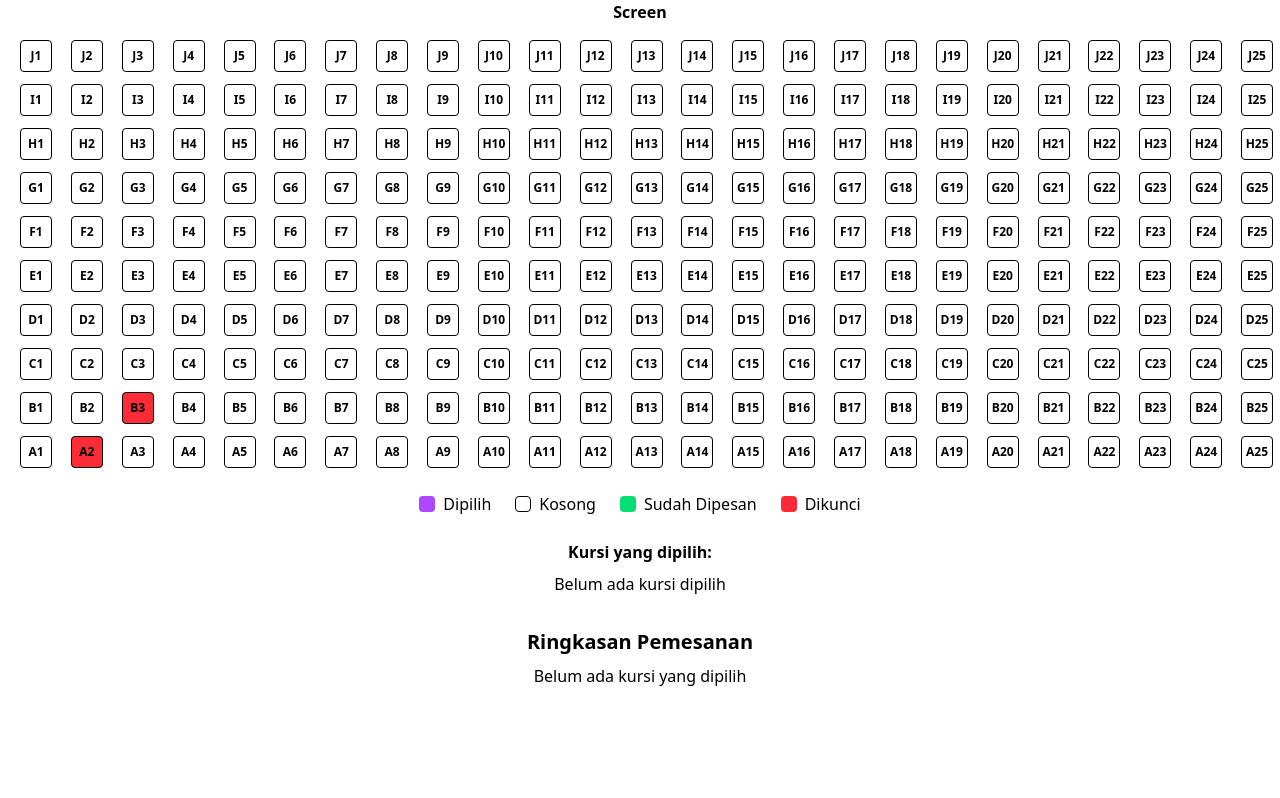
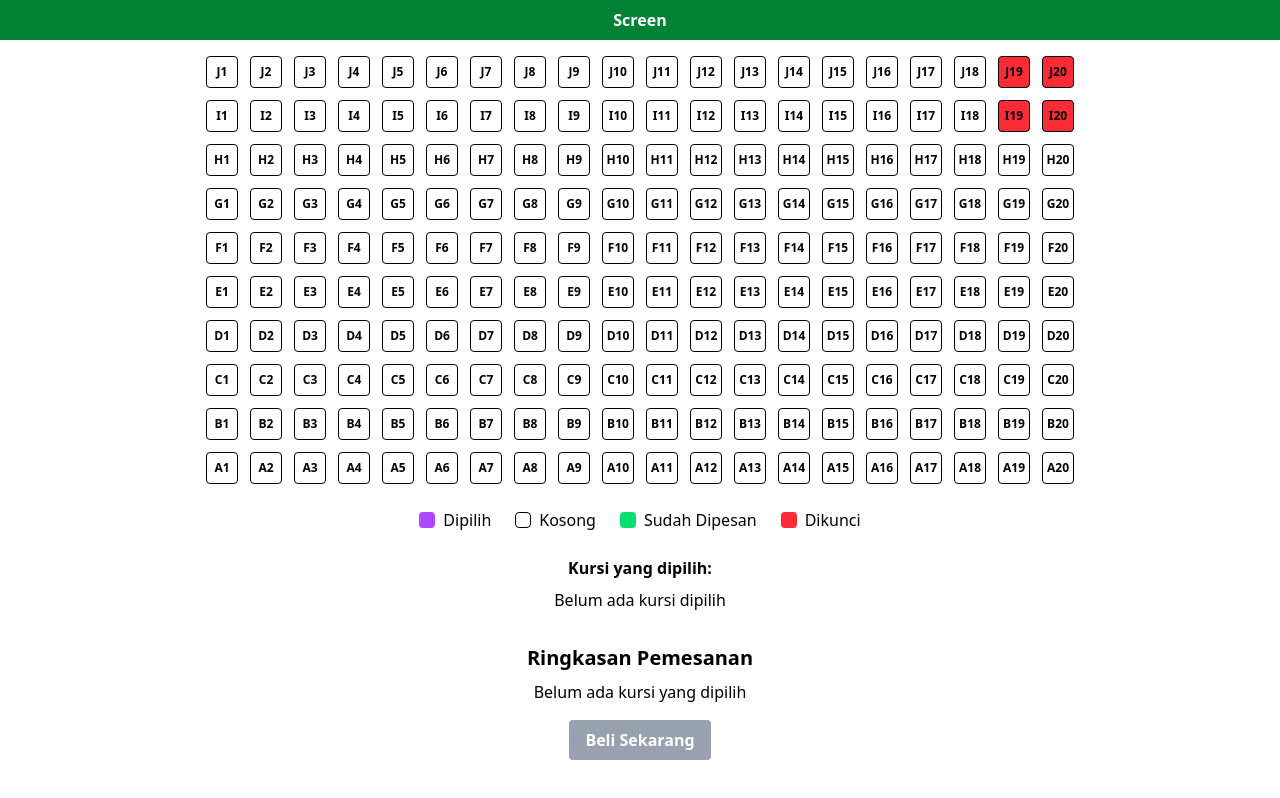
Before and after one commit to Sahidannopal-15/ticket-booking, a React (Vite) app: page / in a window 1280 px wide. Built offline with nearby package versions, Linux system fonts and the light colour scheme.

Commit message:
result for desktop first

```diff
--- a/src/App.jsx
+++ b/src/App.jsx
@@ -3,10 +3,9 @@ import SeatLayout from "./components/SeatLayout";
 import Summary from "./components/Summary";
 
 function App() {
-  const [kursiTerkunci, setKursiTerkunci] = useState(["A2", "B3"]);
-
-  // daftar kursi yang dipilih
+  const [kursiTerkunci, setKursiTerkunci] = useState(["J20", "J19","I20","I19"]);
   const [kursiDipilih, setKursiDipilih] = useState([]);
+  const [kursiReserved, setKursiReserved] = useState([]);
 
   // fungsi milih kursi
   const toggleKursi = (seat) => {
@@ -19,13 +18,36 @@ function App() {
   };
 
   return (
+    <>
     <div className="">
       <SeatLayout
         kursiTerkunci={kursiTerkunci}
         kursiDipilih={kursiDipilih}
+        kursiReserved={kursiReserved}
         toggleKursi={toggleKursi}
       />
     </div>
+    <div className="mt-4 text-center">
+      <button
+      onClick={() => {
+        if(kursiDipilih.length === 0){
+          alert("Pilih kursi dulu");
+          return;
+        }
+        setKursiReserved(prev => [...prev, ...kursiDipilih]);
+        setKursiDipilih([]);
+        alert("Pembelian Berhasil")
+        return;
+      }
+    }
+    className={`px-4 py-2 rounded font-semibold text-white ${
+      kursiDipilih.length === 0 ? "bg-gray-400" : "bg-blue-500 hover:bg-blue-600"
+    }`}
+      >
+      Beli Sekarang
+      </button>
+    </div>
+    </>
   );
 }
 
--- a/src/components/SeatLayout.jsx
+++ b/src/components/SeatLayout.jsx
@@ -2,12 +2,10 @@ import Seat from "./Seat";
 import {useState} from 'react';
 import Summary from "./Summary";
 
-const SeatLayout = ({kursiDipilih, kursiTerkunci, toggleKursi}) => {
+const SeatLayout = ({kursiDipilih, kursiTerkunci,kursiReserved, toggleKursi}) => {
 const dataKursi =[];
 const baris =['J', 'I', 'H', 'G', 'F', 'E', 'D', 'C', 'B', 'A'];
-const jumlahBaris = 25;
-const [kursiReserved, setKursiReserved] = useState([]);
-
+const jumlahBaris = 20;
 
 //buat perulangan kursi sampai 10 baris
 baris.forEach((huruf) => {
@@ -15,31 +13,20 @@ baris.forEach((huruf) => {
         dataKursi.push({id : `${huruf}${i}`, type : 'Seat'})
     }
 });
- // 🎯 fungsi kalo kursi diklik
-const handleSeatClick = (namaKursi) => {
-    if (kursiTerkunci.includes(namaKursi)) return;
-    if (kursiReserved.includes(namaKursi)) return;
-    else if (kursiDipilih.includes(namaKursi)) {
-      setKursiDipilih(kursiDipilih.filter((k) => k !== namaKursi));
-    } else {
-      setKursiDipilih([...kursiDipilih, namaKursi]);
-    }
-  };
 
 return(
     <>
-<div className="text-center mb-4">
-     <h1 className="text-center font-bold">Screen</h1>
+<div className="text-center mb-4 ">
+     <h1 className="text-center text-white p-2 font-bold bg-green-700 w-full">Screen</h1>
 </div>
 
  {/* layout kursi */}
-<div className="grid grid-cols-25 gap-3 justify-center ml-5">
+<div className="grid grid-cols-20 gap-3 justify-center mx-auto w-fit">
   {dataKursi.map((kursi) => {
     let status = "kosong";
       if (kursiTerkunci.includes(kursi.id)) status = "locked";
-      else if(kursiReserved.includes(kursi.id)) status = "reserved";
+      else if (kursiReserved.includes(kursi.id)) status = "reserved";
       else if (kursiDipilih.includes(kursi.id)) status = "selected";
-
     return (
       <Seat
         key={kursi.id}
```
